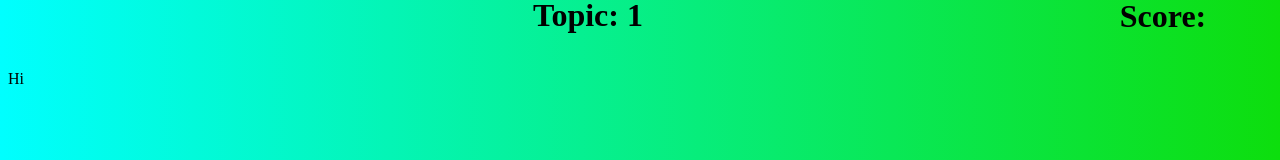
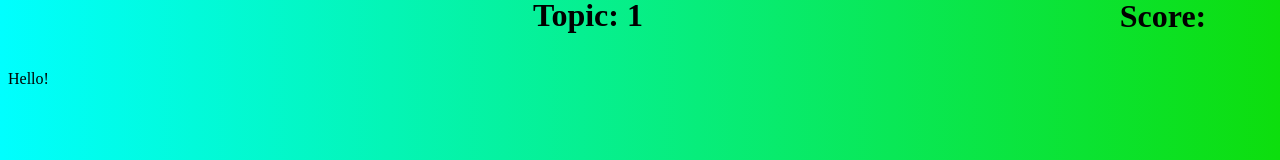
Before and after one commit to MohamadElgendy23/React-projects, a React (Vite) app in the folder quizapp/: page /quizquestions/1/1 in a window 1280 px wide. Shown: the part 282-442 px from the top of the page. Built offline with nearby package versions, Linux system fonts and the light colour scheme.

Commit message:
now navigation works. pretty easy.

```diff
--- a/quizapp/src/Question.jsx
+++ b/quizapp/src/Question.jsx
@@ -2,6 +2,6 @@
 
 export default function Question({ Questions, Category }) {
   return (
-    "Hi"
-  );
-}
+    <div>Hello!</div>
+  )
+  }
--- a/quizapp/src/StartQuizPage.jsx
+++ b/quizapp/src/StartQuizPage.jsx
@@ -11,7 +11,6 @@ export default function StartQuizPage() {
 
   //handle page navigation using the path for each topic
   function handleNavigation() {
-    console.log(topic);
     if (topic === "Computer Science") {
       navigate(`quizquestions/${topic}/${QuizQuestions[0][0].id}`);
     } else if (topic === "Math") {
```
